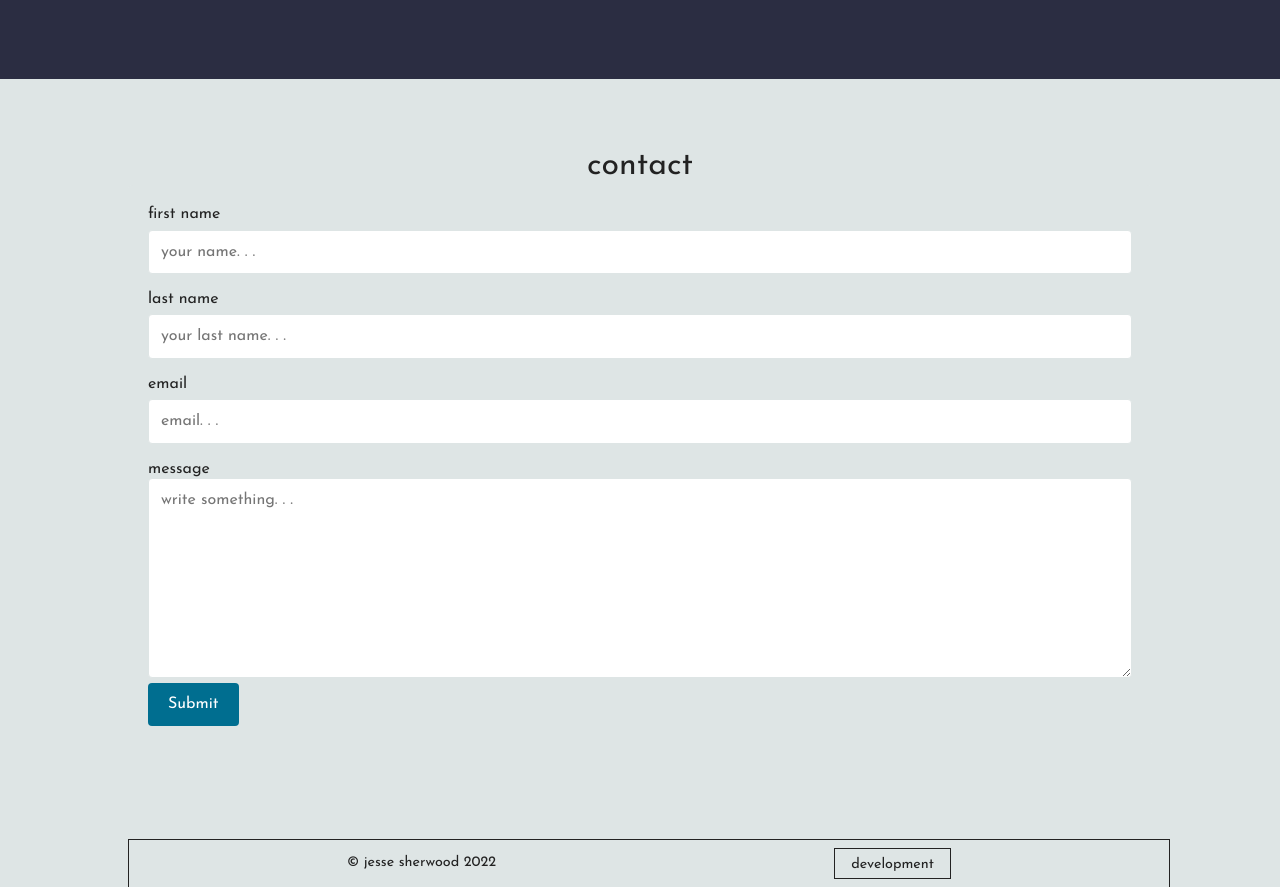
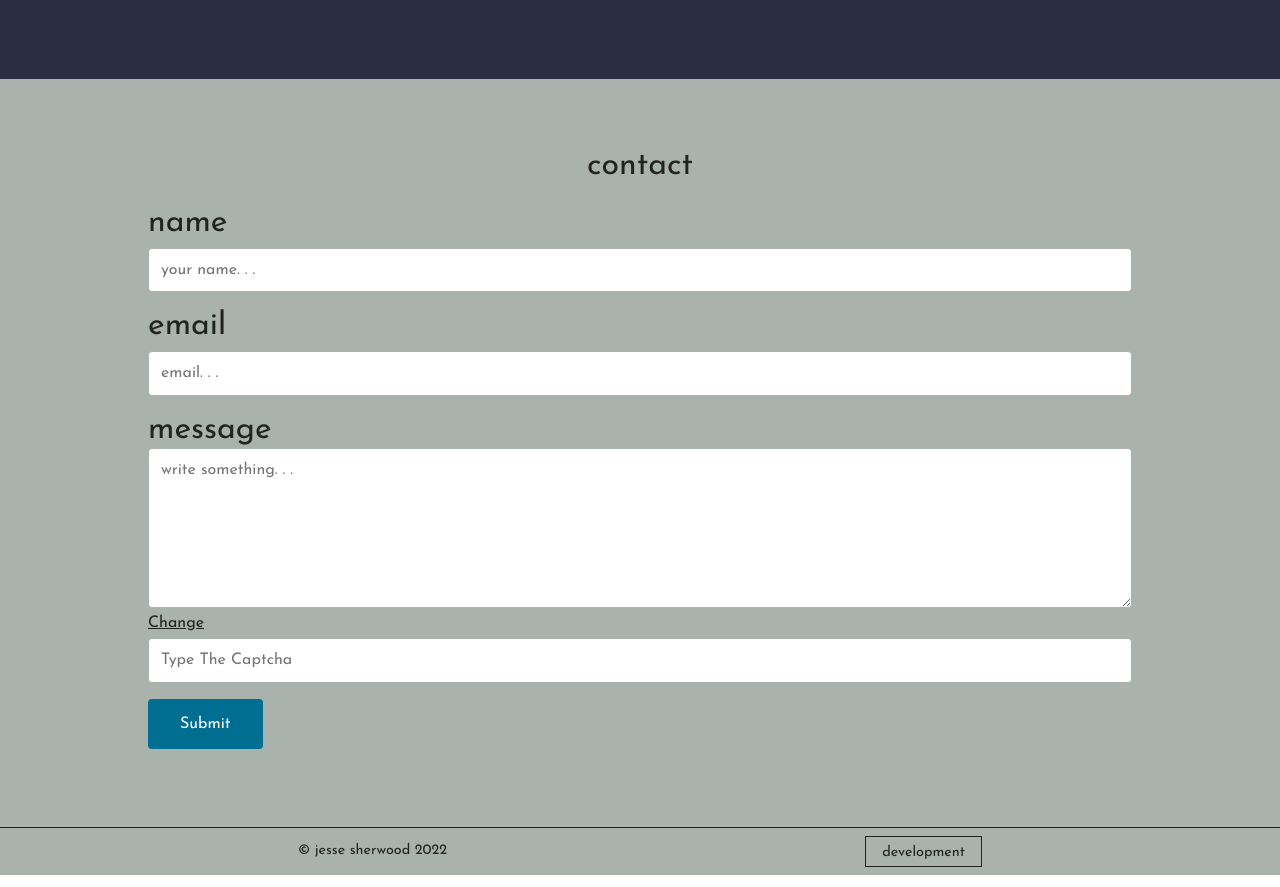
Before and after one commit to jesherwood/portfolio, a website built with Parcel: page write.html in a window 1280 px wide. Shown: the part 1521-2408 px from the top of the page. Built offline with nearby package versions, Linux system fonts and the light colour scheme; files whose address does not match are found by name.

Commit message:
Added some lime green accenting and began making the captcha and form.

```diff
--- a/css/write-css/light-mode.css
+++ b/css/write-css/light-mode.css
@@ -15,12 +15,12 @@ html {
     --aqua: rgb(61, 250, 255);
     --bitter-lemon: rgb(194, 232, 18);
     --space-cadet: rgb(43, 45, 66);
-    --platinum: rgb(222, 229, 229);
+    --platinum: rgb(169, 178, 172);
     --color: ;
 }
 
 ::selection {
-    background-color: var(--bitter-lemon);
+    background-color: var(--aqua);
 }
 
 body {
@@ -28,7 +28,6 @@ body {
     font-family: 'Josefin Sans', sans-serif;
     font-weight: 400;
     color: var(--color);
-    background-color: var(--platinum);
     -webkit-animation: fadein 2s; /* Safari, Chrome and Opera > 12.1 */
     -moz-animation: fadein 2s; /* Firefox < 16 */
     -ms-animation: fadein 2s; /* Internet Explorer */
@@ -62,13 +61,17 @@ nav {
     z-index: 10;
 }
 
+nav:hover {
+    border-color: var(--bitter-lemon);
+}
+
 nav a {
     color: var(--color);
     text-decoration: none;
 }
 
 nav a:hover {
-    opacity: 0.5;
+    color: var(--bitter-lemon);
 }
 
 nav ul {
@@ -88,8 +91,8 @@ nav ul li {
 
 .nav-item:active,
 .nav-item:hover {
-    border-left: 1px solid var(--color);
-    border-right: 1px solid var(--color);
+    border-left: 1px solid var(--bitter-lemon);
+    border-right: 1px solid var(--bitter-lemon);
 }
 
 /* all sections */
@@ -119,7 +122,7 @@ section h1 {
     margin: auto;
 }
 
-.home-about{
+.home-about {
     background-color: var(--white);
 }
 
@@ -133,6 +136,10 @@ section h1 {
     transition: transform 2s ease;
 }
 
+.hero-container:hover .hero-object {
+    border-color: var(--bitter-lemon);
+}
+
 .fade-in .hero-object {
     background: url('/Users/jsherwood/Documents/js-portfolio-site/img/my-photo-BW.png') no-repeat center/100%;
 }
@@ -141,7 +148,13 @@ section h1 {
     position: absolute;
     top: 38vh;
     left: 30%;
+    padding-left: 1rem;
     color: var(--color);
+}
+
+.hero:hover {
+    color: var(--bitter-lemon);
+    background-color: rgba(0, 0, 0, 0.5);
 }
 
 .hero h1 {
@@ -192,6 +205,8 @@ section#work {
 
 .work-object:hover {
     transform: scale(1.3);
+    color: var(--bitter-lemon);
+    border-color: var(--bitter-lemon);
 }
 
 .work-object h2 {
@@ -240,12 +255,16 @@ a .work-object {
 
 /* contact */
 section#contact {
-    height: 95vh;
+    height: calc(100vh - 3.25rem);
     background-color: var(--platinum);
 }
 
 section#contact h1 {
     text-align: center;
+}
+
+label {
+    font-size: 2rem;
 }
 
 input[type=text], select, textarea {
@@ -262,7 +281,7 @@ input[type=text], select, textarea {
 input[type=submit] {
     background-color: var(--blue-sapphire);
     color: white;
-  padding: 12px 20px;
+    padding: 1rem 2rem;
     border: none;
     border-radius: 4px;
     cursor: pointer;
@@ -270,6 +289,32 @@ input[type=submit] {
 
 input[type=submit]:hover {
     background-color: var(--blue-sapphire);
+}
+
+input:-webkit-autofill,
+input:-webkit-autofill:hover,
+input:-webkit-autofill:focus,
+input:-webkit-autofill:active{
+    -webkit-box-shadow: 0 0 0 30px var(--bitter-lemon) inset !important;
+}
+
+input:focus-visible,
+textarea:focus-visible {
+    outline: 3px solid var(--blue-sapphire);
+}
+
+input:focus::placeholder,
+textarea:focus::placeholder {
+    color: transparent;
+}
+
+input:focus,
+textarea:focus {
+    background-color: var(--bitter-lemon);
+}
+
+textarea {
+    height: 10rem;
 }
 
 .container {
@@ -285,15 +330,11 @@ footer {
     justify-content: space-evenly;
     align-items: center;
     text-align: center;
-    margin-left: 10%;
-    margin-right: 10%;
-    width: 80%;
     bottom: 0;
     padding: 0.5rem;
     background-color: var(--platinum);
     font-size: 0.9rem;
-    border: 1px solid var(--color);
-    border-bottom: none;
+    border-top: 1px solid var(--color);
 }
 
 footer div {
--- a/js/main-writing.js
+++ b/js/main-writing.js
@@ -77,10 +77,23 @@ function navClick() {
     }, 500);
 }
 
-// navigation selected styling
-
-
 // date in footer
 let date = new Date();
 let year = date.getFullYear();
 document.getElementsByClassName('date')[0].innerHTML = year;
+
+// captcha
+let captcha = new Array();
+
+function createCaptcha() {
+    const activeCaptcha = document.getElementById("captcha");
+    for (i = 0; i < 6; i++) {
+        if (q % 2 == 0) {
+            captcha[i] = String.fromCharCode(Math.floor(Math.random() * 26 + 65));
+        } else {
+            captcha[i] = Math.floor(Math.random() * 10 + 0);
+        }
+    }
+    theCaptcha = captcha.join("");
+    activeCaptcha.innerHTML = `${theCaptcha}`;
+}
--- a/write.html
+++ b/write.html
@@ -85,14 +85,24 @@
             </div>
             <div class="container">
                 <form action="action_page.php">
-                    <label for="fname">first name</label>
-                    <input type="text" id="fname" name="firstname" placeholder="your name. . .">
-                    <label for="lname">last name</label>
-                    <input type="text" id="lname" name="lastname" placeholder="your last name. . .">
+                    <label for="name">name</label>
+                    <input type="text" id="fname" name="name" placeholder="your name. . .">
                     <label for="email">email</label>
                     <input type="text" id="email" name="email" placeholder="email. . .">
                     <label for="subject">message</label>
-                    <textarea id="message" name="message" placeholder="write something. . ." style="height:200px"></textarea>
+                    <textarea id="message" name="message" placeholder="write something. . ."></textarea>
+                    <div id="captcha" class="captcha"><script>createCaptcha();</script></div>
+                    <div class="restart">
+                        <a href="#" onclick="createCaptcha()">Change</a>
+                    </div>
+                    <div class="input">
+                        <input
+                            type="text"
+                            name="reCaptcha"
+                            id="reCaptcha"
+                            placeholder="Type The Captcha"
+                        />
+                    </div>
                     <input type="submit" value="Submit">
                 </form>
             </div>
```
Lines whose indentation alone changed are shown as unchanged.
